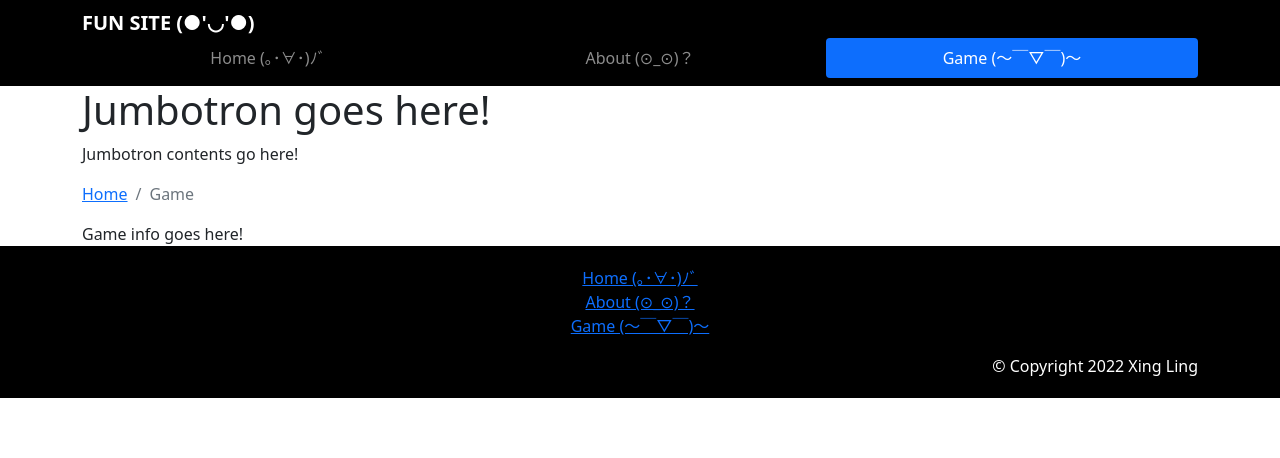
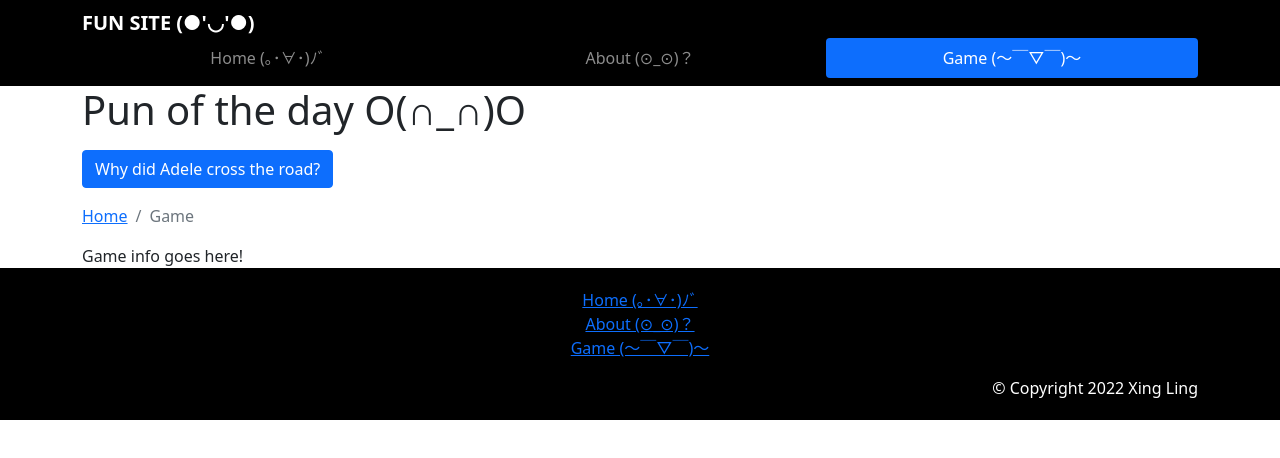
Before and after one commit to xingl213/react-fun-site, a React (Create React App) app: page /#/game in a window 1280 px wide. Shown: the top 458 px of the page. Built offline with nearby package versions, Linux system fonts and the light colour scheme.

Commit message:
implemented jumbotron

```diff
--- a/src/App.css
+++ b/src/App.css
@@ -31,6 +31,5 @@
 }
 
 .footer-list-item:hover {
-    background-color: white;
-    color: white;
+    background-color: lightskyblue;
 }
--- a/src/components/HeaderComponent.js
+++ b/src/components/HeaderComponent.js
@@ -1,5 +1,5 @@
 import React, { Component } from 'react';
-import { Nav, Navbar, NavbarBrand, NavbarToggler, Collapse, NavItem } from 'reactstrap';
+import { Nav, Navbar, NavbarBrand, NavbarToggler, Collapse, NavItem, Card, CardBody, Button } from 'reactstrap';
 import { NavLink } from 'react-router-dom';
 
 class Header extends Component {
@@ -9,7 +9,8 @@ class Header extends Component {
 
         this.toggleNav = this.toggleNav.bind(this);
         this.state = {
-          isNavOpen: false
+          isNavOpen: false,
+          isPunOpen: false
         };
     }
 
@@ -41,11 +42,30 @@ class Header extends Component {
                         </Collapse>
                     </div>
                 </Navbar>
-                <div className="container">
-                    <div className="row row-header">
-                        <div className="col-12 col-sm-6">
-                            <h1>Jumbotron goes here!</h1>
-                            <p>Jumbotron contents go here!</p>
+                <div className="jumbotron">
+                    <div className="container">
+                        <div className="row">
+                            <h1>Pun of the day O(∩_∩)O</h1>
+                        </div>
+                        <div className="row">
+                            <div className="pun mt-2 col-12 col-md-4">
+                              <Button
+                                color="primary"
+                                onClick={() => {this.setState({isPunOneOpen: !this.state.isPunOneOpen});}}
+                                style={{
+                                  marginBottom: '1rem'
+                                }}
+                              >
+                                Why did Adele cross the road?
+                              </Button>
+                              <Collapse isOpen={this.state.isPunOneOpen}>
+                                <Card>
+                                  <CardBody>
+                                    To say hello from the other side.
+                                  </CardBody>
+                                </Card>
+                              </Collapse>
+                            </div>
                         </div>
                     </div>
                 </div>
```
